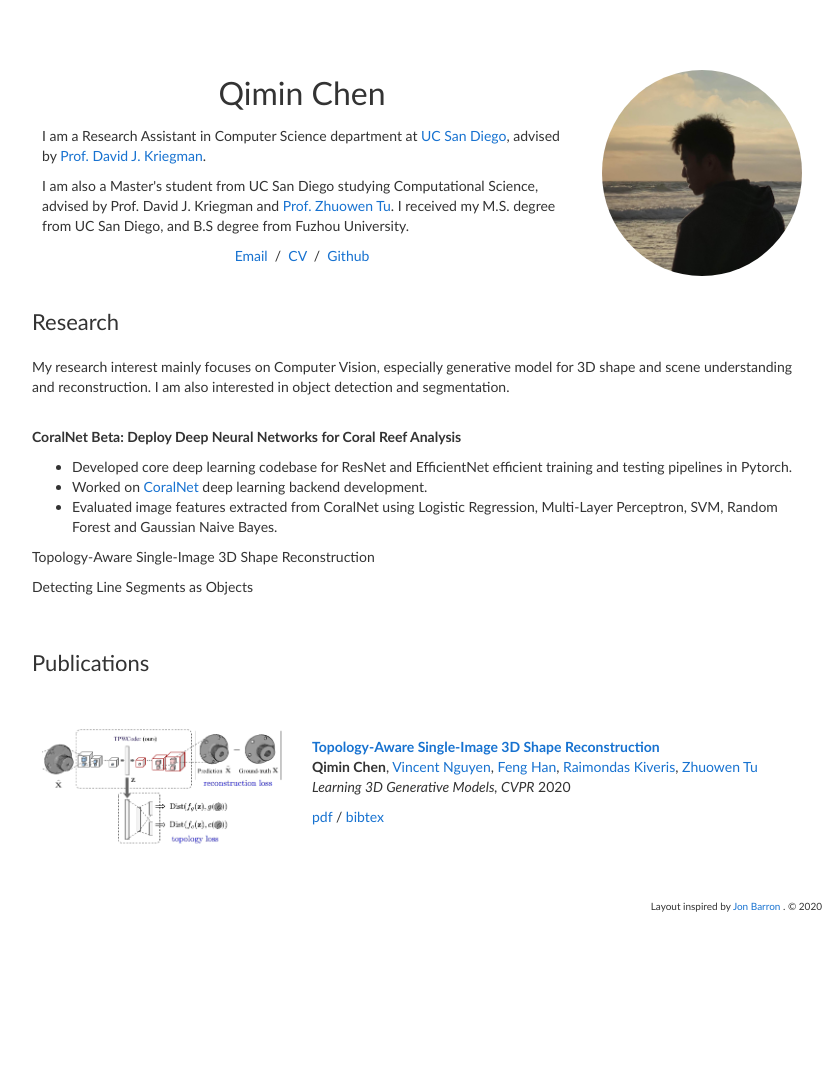
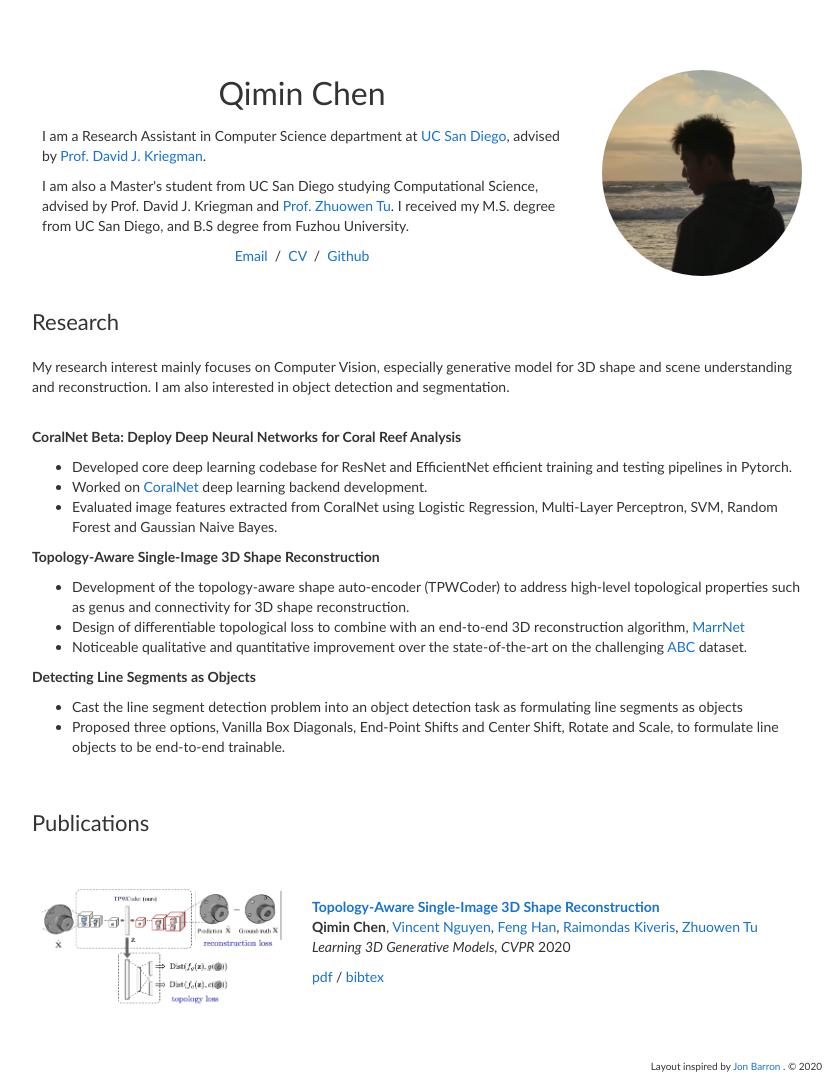
Before and after one commit to qiminchen/q7minchen.github.io, a plain HTML site: page index.html in a window 1280 px wide. Shown: the whole page, without its empty margins (218-1051 px from the left). Before the commit the page ends 925 px from the top, so only its background shows below. Drawn offline with nearby package versions, Linux system fonts and the light colour scheme.

Commit message:
update reseach

```diff
--- a/index.html
+++ b/index.html
@@ -104,8 +104,24 @@
                                 <li>Evaluated image features extracted from CoralNet using Logistic Regression,
                                     Multi-Layer Perceptron, SVM, Random Forest and Gaussian Naive Bayes.</li>
                             </ul>
-                            <p>Topology-Aware Single-Image 3D Shape Reconstruction</p>
-                            <p>Detecting Line Segments as Objects</p>
+
+                            <p><strong>Topology-Aware Single-Image 3D Shape Reconstruction</strong></p>
+                            <ul>
+                                <li>Development of the topology-aware shape auto-encoder (TPWCoder) to address high-level
+                                    topological properties such as genus and connectivity for 3D shape reconstruction.</li>
+                                <li>Design of differentiable topological loss to combine with an end-to-end 3D reconstruction
+                                    algorithm, <a href="http://marrnet.csail.mit.edu/">MarrNet</a></li>
+                                <li>Noticeable qualitative and quantitative improvement over the state-of-the-art on the
+                                    challenging <a href="https://deep-geometry.github.io/abc-dataset/">ABC</a> dataset.</li>
+                            </ul>
+
+                            <p><strong>Detecting Line Segments as Objects</strong></p>
+                            <ul>
+                                <li>Cast the line segment detection problem into an object detection task as formulating line
+                                    segments as objects</li>
+                                <li>Proposed three options, Vanilla Box Diagonals, End-Point Shifts and Center Shift, Rotate and
+                                    Scale, to formulate line objects to be end-to-end trainable.</li>
+                            </ul>
                         </td>
                     </tr>
                     </tbody>
```
